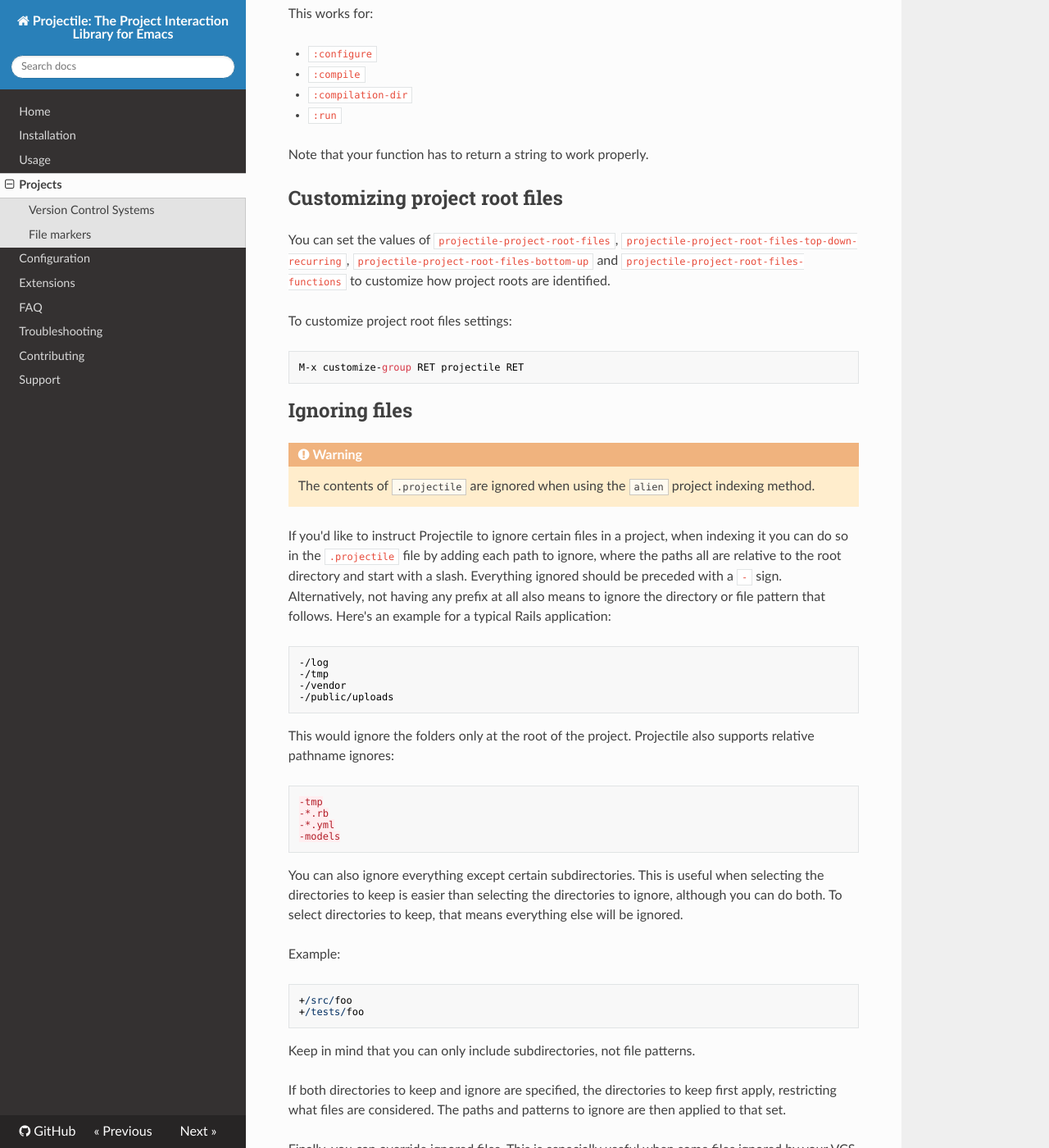
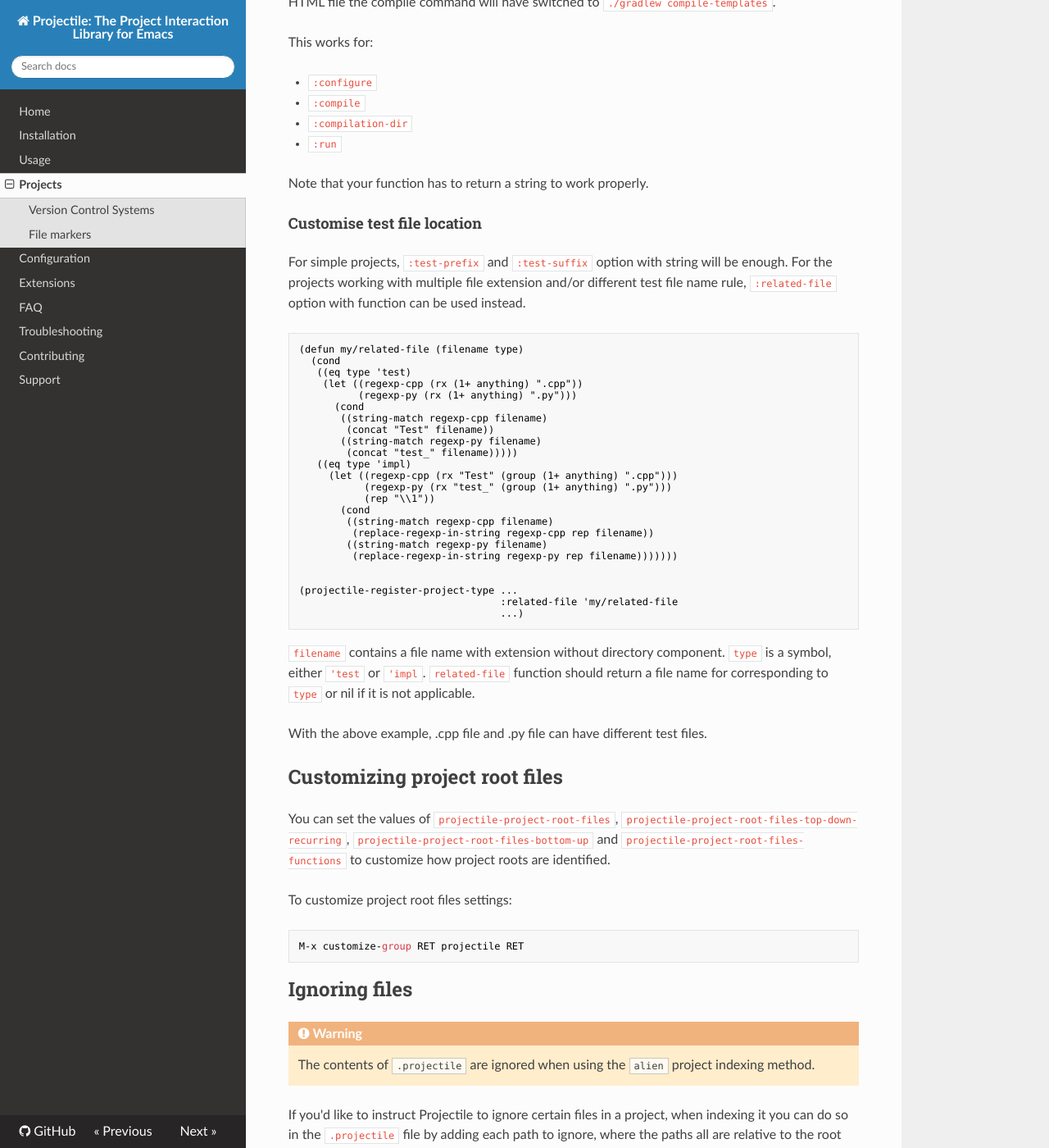
Before and after one commit to bbatsov/projectile, an MkDocs documentation site: the page built from doc/projects.md, in a window 1280 px wide and 1400 px high, scrolled down 3190 px. Shown: the whole window at 82% size. Built offline with MkDocs 1.6.1, drawn with Linux system fonts in a browser that asks for light colours; nearby versions of some CDN libraries; old or Windows-style settings are respelled for this version of MkDocs; some of the changed text lies outside the part shown.

Commit message:
Rename as related-file and update documents

````diff
--- a/doc/projects.md
+++ b/doc/projects.md
@@ -90,6 +90,7 @@
 :test-dir        | A path, relative to the project root, where the test code lives.
 :test-prefix     | A prefix to generate test files names.
 :test-suffix     | A suffix to generate test files names.
+:related-file    | A function to find test/impl file names in more flexible way then test-prefix/suffix.
 
 #### Returning Projectile Commands from a function
 
@@ -131,6 +132,45 @@
   * `:run`
 
 Note that your function has to return a string to work properly.
+
+#### Customise test file location
+
+For simple projects, `:test-prefix` and `:test-suffix` option with string will
+be enough. For the projects working with multiple file extension and/or
+different test file name rule, `:related-file` option with function can be used instead.
+
+```el
+(defun my/related-file (filename type)
+  (cond
+   ((eq type 'test)
+    (let ((regexp-cpp (rx (1+ anything) ".cpp"))
+          (regexp-py (rx (1+ anything) ".py")))
+      (cond
+       ((string-match regexp-cpp filename)
+        (concat "Test" filename))
+       ((string-match regexp-py filename)
+        (concat "test_" filename)))))
+   ((eq type 'impl)
+     (let ((regexp-cpp (rx "Test" (group (1+ anything) ".cpp")))
+           (regexp-py (rx "test_" (group (1+ anything) ".py")))
+           (rep "\\1"))
+       (cond
+        ((string-match regexp-cpp filename)
+         (replace-regexp-in-string regexp-cpp rep filename))
+        ((string-match regexp-py filename)
+         (replace-regexp-in-string regexp-py rep filename)))))))
+
+
+(projectile-register-project-type ...
+                                  :related-file 'my/related-file
+                                  ...)
+```
+`filename` contains a file name with extension without directory component.
+`type` is a symbol, either `'test` or `'impl`.
+`related-file` function should return a file name for corresponding to `type` or nil if it is not applicable.
+
+With the above example, .cpp file and .py file can have different test files.
+
 
 ## Customizing project root files
 
````
Also changed, not shown: 2 other files.
